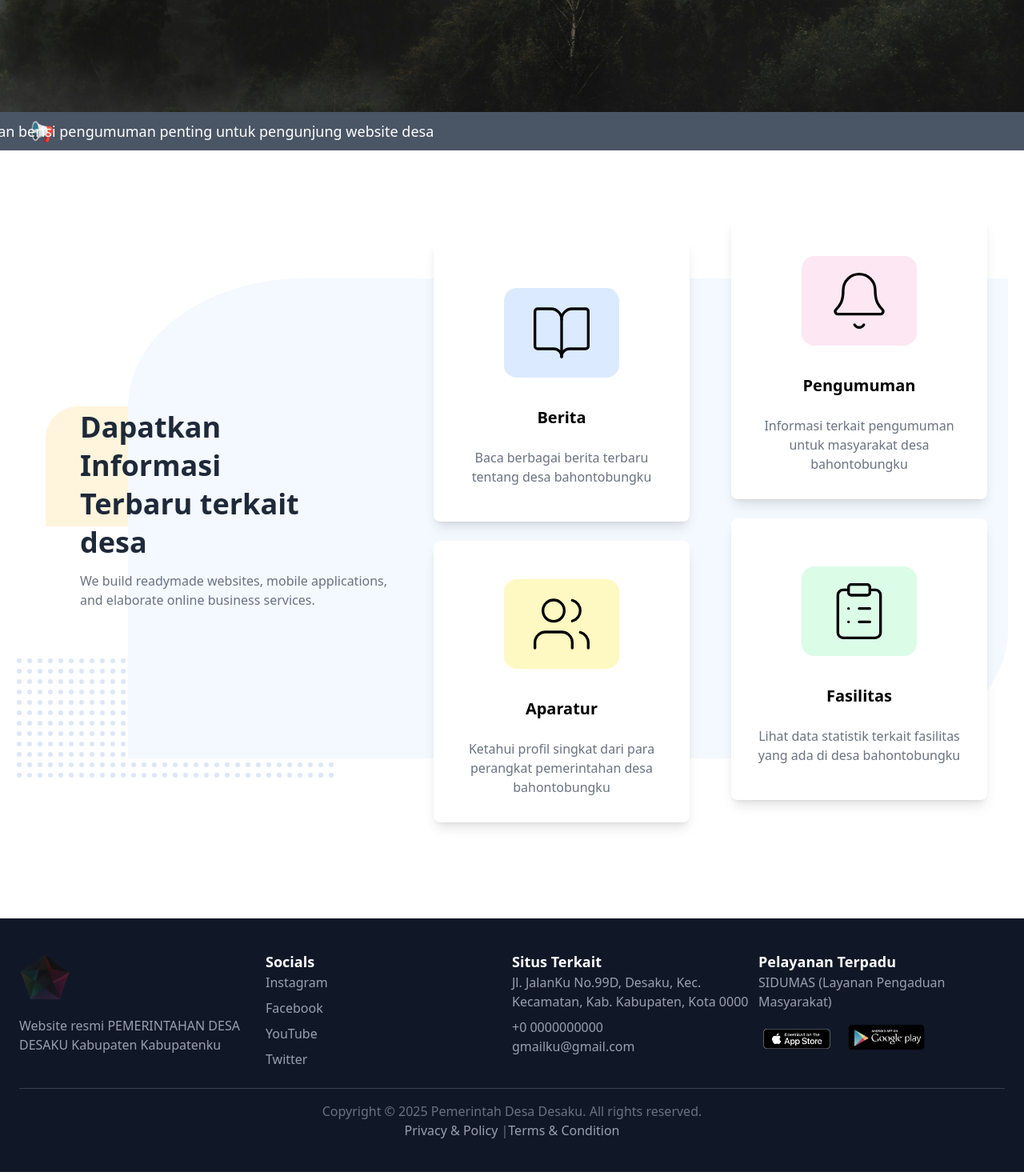
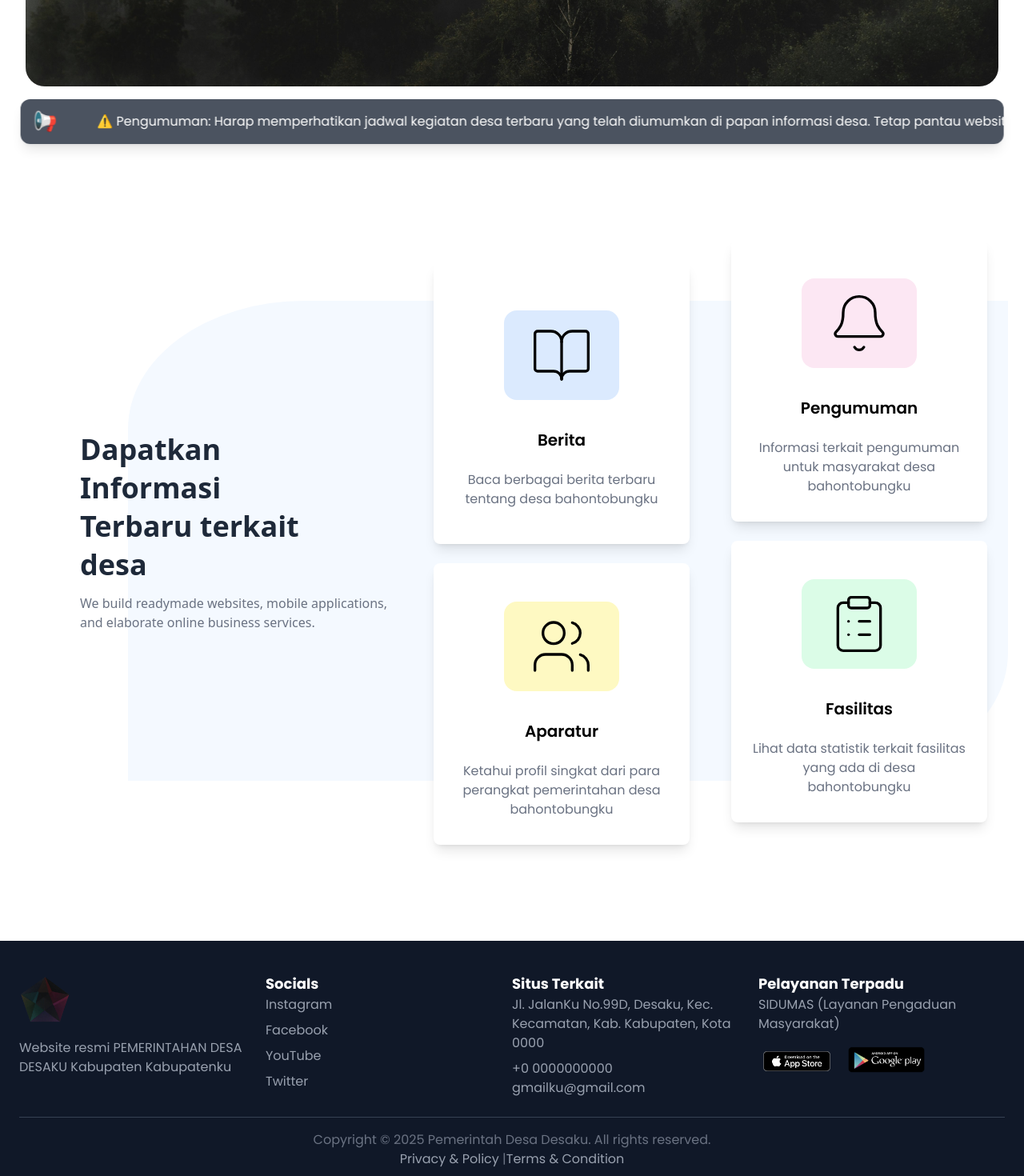
Before and after one commit to samss331/project-desa, a React (Vite) app in the folder frontend/: page / in a window 1280 px wide. Shown: the part 580-2050 px from the top of the page at 80% size. Built offline with nearby package versions, Linux system fonts and the light colour scheme.

Commit message:
backup before merge

```diff
--- a/frontend/src/components/CardTemlpate1.jsx
+++ b/frontend/src/components/CardTemlpate1.jsx
@@ -2,7 +2,10 @@ import React from "react";
 
 export default function CardTemlpate1({ children }) {
   return (
-    <div className="shadow-lg p-6 bg-white rounded-lg w-[20rem] h-[22rem] flex justify-center items-center text-center">
+    <div
+      className="shadow-lg p-6 bg-white rounded-lg w-[20rem] h-[22rem] flex justify-center items-center text-center"
+      style={{ fontFamily: "poppins" }}
+    >
       {children}
     </div>
   );
--- a/frontend/src/components/CarouselProfil.jsx
+++ b/frontend/src/components/CarouselProfil.jsx
@@ -68,6 +68,7 @@ export default function CarouselAparatur() {
   return (
     <div
       className="relative md:w-full md:max-w-7xl mx-4 md:mx-auto overflow-hidden pt-28"
+      style={{ fontFamily: "poppins" }}
       onMouseEnter={() => setIsHovered(true)}
       onMouseLeave={() => setIsHovered(false)}
     >
@@ -99,7 +100,8 @@ export default function CarouselAparatur() {
           {aparatur.map((_, i) => (
             <div
               key={i}
-              className={`w-3 h-3 rounded-full transition-all duration-300 ${i === index ? "bg-white scale-110" : "bg-gray-400"
+              className={`w-3 h-3 rounded-full transition-all duration-300 ${
+                i === index ? "bg-white scale-110" : "bg-gray-400"
               }`}
             />
           ))}
--- a/frontend/src/components/CarouselVisiMisi.jsx
+++ b/frontend/src/components/CarouselVisiMisi.jsx
@@ -19,14 +19,22 @@ const CarouselVisiMisi = () => {
   };
 
   const prevSlide = () => {
-    setCurrentIndex((prevIndex) => (prevIndex - 1 + slides.length) % slides.length);
+    setCurrentIndex(
+      (prevIndex) => (prevIndex - 1 + slides.length) % slides.length
+    );
   };
 
   return (
-    <section className="container mx-auto px-6 mt-20 flex justify-center text-center z-20">
+    <section
+      className="container mx-auto px-6 mt-20 flex justify-center text-center z-20"
+      style={{ fontFamily: "poppins" }}
+    >
       <div>
         <h2 className="text-3xl font-bold">Visi Dan Misi</h2>
-        <p>Visi misi desa yang menjadi pedoman masyarakat dan pemerintah dalam tujuan memajukan desa Bahontobungku</p>
+        <p>
+          Visi misi desa yang menjadi pedoman masyarakat dan pemerintah dalam
+          tujuan memajukan desa Bahontobungku
+        </p>
         {/* Carousel Container */}
         <div className="relative w-full max-w-4xl mt-6 mx-auto">
           {/* Tombol Navigasi Kiri */}
@@ -38,15 +46,21 @@ const CarouselVisiMisi = () => {
           </button>
           {/* Konten Carousel */}
           <div className="bg-white rounded-lg shadow-lg p-10 px-4 border-t-4 border-green-500 text-center">
-            <h3 className="text-xl font-semibold">{slides[currentIndex].title}</h3>
-            <p className="text-lg font-bold mt-2">{slides[currentIndex].text}</p>
+            <h3 className="text-xl font-semibold">
+              {slides[currentIndex].title}
+            </h3>
+            <p className="text-lg font-bold mt-2">
+              {slides[currentIndex].text}
+            </p>
             <p className="text-gray-500 mt-28">Bahontobungku</p>
             {/* Navigasi Titik */}
             <div className="flex justify-center mt-4 space-x-2">
               {slides.map((_, index) => (
                 <span
                   key={index}
-                  className={`w-3 h-3 rounded-full ${index === currentIndex ? 'bg-green-500' : 'bg-gray-300'}`}
+                  className={`w-3 h-3 rounded-full ${
+                    index === currentIndex ? "bg-green-500" : "bg-gray-300"
+                  }`}
                 ></span>
               ))}
             </div>
--- a/frontend/src/components/Footer.jsx
+++ b/frontend/src/components/Footer.jsx
@@ -5,63 +5,91 @@ import Mobile from "../assets/mobile.png";
 
 const Footer = () => {
   return (
-    <footer className="bg-gray-900 text-white py-10 mt-10 md:mt-28">
+    <footer
+      className="bg-gray-900 text-white py-10 mt-10 md:mt-28"
+      style={{ fontFamily: "poppins" }}
+    >
       <div className="container mx-auto px-6">
         <div className="flex flex-wrap justify-between">
-
           <div className="w-full md:w-1/4 flex flex-col items-center md:items-start mb-6 md:mb-0">
             <img src={logo} alt="Logo" className="w-16 mb-4" />
             <p className="text-gray-400 text-center md:text-left">
               Website resmi PEMERINTAHAN DESA DESAKU Kabupaten Kabupatenku
             </p>
             <div className="flex mt-4 space-x-4">
-              <a href="#"><i className="fab fa-facebook-f"></i></a>
-              <a href="#"><i className="fab fa-twitter"></i></a>
-              <a href="#"><i className="fab fa-instagram"></i></a>
-              <a href="#"><i className="fab fa-youtube"></i></a>
+              <a href="#">
+                <i className="fab fa-facebook-f"></i>
+              </a>
+              <a href="#">
+                <i className="fab fa-twitter"></i>
+              </a>
+              <a href="#">
+                <i className="fab fa-instagram"></i>
+              </a>
+              <a href="#">
+                <i className="fab fa-youtube"></i>
+              </a>
             </div>
           </div>
-
 
           <div className="w-full md:w-1/4 text-center md:text-left mb-6 md:mb-0">
             <h4 className="text-lg font-bold">Socials</h4>
             <ul className="text-gray-400 space-y-2">
-              <li><a href="#">Instagram</a></li>
-              <li><a href="#">Facebook</a></li>
-              <li><a href="#">YouTube</a></li>
-              <li><a href="#">Twitter</a></li>
+              <li>
+                <a href="#">Instagram</a>
+              </li>
+              <li>
+                <a href="#">Facebook</a>
+              </li>
+              <li>
+                <a href="#">YouTube</a>
+              </li>
+              <li>
+                <a href="#">Twitter</a>
+              </li>
             </ul>
           </div>
-
 
           <div className="w-full md:w-1/4 text-center md:text-left mb-6 md:mb-0">
             <h4 className="text-lg font-bold">Situs Terkait</h4>
             <p className="text-gray-400">
-              Jl. JalanKu No.99D, Desaku, Kec. Kecamatan, Kab. Kabupaten, Kota 0000
+              Jl. JalanKu No.99D, Desaku, Kec. Kecamatan, Kab. Kabupaten, Kota
+              0000
             </p>
             <p className="text-gray-400 mt-2">+0 0000000000</p>
             <p className="text-gray-400">gmailku@gmail.com</p>
           </div>
 
-
           <div className="w-full md:w-1/4 text-center md:text-left">
             <h4 className="text-lg font-bold">Pelayanan Terpadu</h4>
-            <p className="text-gray-400">SIDUMAS (Layanan Pengaduan Masyarakat)</p>
+            <p className="text-gray-400">
+              SIDUMAS (Layanan Pengaduan Masyarakat)
+            </p>
             <div className="flex justify-center md:justify-start mt-4 space-x-4">
               <a href="#">
                 <img src={Ios} alt="Download on App Store" className="w-24" />
               </a>
               <a href="#">
-                <img src={Mobile} alt="Get it on Google Play" className="w-24" />
+                <img
+                  src={Mobile}
+                  alt="Get it on Google Play"
+                  className="w-24"
+                />
               </a>
             </div>
           </div>
         </div>
 
-     <div className="text-center text-gray-500 mt-6 border-t border-gray-700 pt-4">
-          Copyright &copy; 2025 Pemerintah Desa Desaku. All rights reserved.<br />
-          <a href="#" className="text-gray-400 hover:text-white">Privacy & Policy</a> |
-          <a href="#" className="text-gray-400 hover:text-white">Terms & Condition</a>
+        <div className="text-center text-gray-500 mt-6 border-t border-gray-700 pt-4">
+          Copyright &copy; 2025 Pemerintah Desa Desaku. All rights reserved.
+          <br />
+          <a href="#" className="text-gray-400 hover:text-white">
+            Privacy & Policy
+          </a>{" "}
+          |
+          <a href="#" className="text-gray-400 hover:text-white">
+            Terms & Condition
+          </a>
         </div>
       </div>
     </footer>
--- a/frontend/src/components/Infografis/Fasilitas.jsx
+++ b/frontend/src/components/Infografis/Fasilitas.jsx
@@ -40,7 +40,7 @@ export default function Fasilitas() {
   };
 
   return (
-    <section className="space-y-8">
+    <section className="space-y-8" style={{ fontFamily: "poppins" }}>
       {/* PIE CHART */}
       <div className="bg-white shadow-lg rounded-3xl p-5 border border-gray-300">
         <h3 className="font-bold text-xl text black mb-4">
--- a/frontend/src/components/Infografis/Penduduk.jsx
+++ b/frontend/src/components/Infografis/Penduduk.jsx
@@ -111,7 +111,6 @@ export default function Penduduk() {
                   transition-all
                   duration-300
                   ease-in-out
-                  border
                   border-2
                   border-black
                   hover:shadow-[5px_5px_0px_black]
--- a/frontend/src/components/Navbar.jsx
+++ b/frontend/src/components/Navbar.jsx
@@ -35,6 +35,7 @@ function Navbar() {
       className={`w-full fixed top-0 z-50 transition-all duration-300 backdrop-blur-md ${
         scrolled ? "bg-white/80 shadow-md" : "bg-white/40"
       }`}
+      style={{ fontFamily: "poppins" }}
     >
       <div className="container mx-auto px-4 md:px-6">
         <div className="flex items-center justify-between py-2 md:py-3">
--- a/frontend/src/components/Pengumuman.jsx
+++ b/frontend/src/components/Pengumuman.jsx
@@ -4,21 +4,28 @@ import { motion } from "framer-motion";
 
 export default function Pengumuman() {
   return (
-    <div className="bg-gray-600 text-white py-2 overflow-hidden flex items-center">
-      {/* Ikon 📢 */}
-      <div className="w-1/12 flex justify-center items-center">
+    <div
+      className="absolute left-1/2 transform -translate-x-1/2 bottom-0 translate-y-1/2 z-30
+                 bg-gray-800/80 backdrop-blur-md text-white py-3 px-4 rounded-xl shadow-lg
+                 w-[96%] md:max-w-9xl flex items-center gap-3 overflow-hidden"
+      style={{ fontFamily: "Poppins" }}
+    >
+      {/* Icon 📢 */}
+      <div className="flex-shrink-0">
         <span className="text-2xl">📢</span>
       </div>
 
       {/* Teks Berjalan */}
       <motion.div
-        className="w-11/12 whitespace-nowrap"
-        initial={{ x: "100%" }} // Mulai dari luar layar (kanan)
-        animate={{ x: "-100%" }} // Bergerak sampai keluar layar (kiri)
-        transition={{ duration: 10, repeat: Infinity, ease: "linear" }} // Animasi berjalan terus
+        className="whitespace-nowrap"
+        initial={{ x: "100%" }}
+        animate={{ x: "-100%" }}
+        transition={{ duration: 12, repeat: Infinity, ease: "linear" }}
       >
-        <p className="text-lg">
-          teks berjalan berisi pengumuman penting untuk pengunjung website desa
+        <p className="text-sm md:text-base">
+          ⚠️ Pengumuman: Harap memperhatikan jadwal kegiatan desa terbaru yang
+          telah diumumkan di papan informasi desa. Tetap pantau website ini
+          untuk update penting lainnya.
         </p>
       </motion.div>
     </div>
--- a/frontend/src/pages/Home.jsx
+++ b/frontend/src/pages/Home.jsx
@@ -10,8 +10,12 @@ export default function Home() {
   return (
     <div>
       <Navbar />
+      <div className="relative">
+        {" "}
+        {/* Hero dibungkus relative agar pengumuman bisa absolute */}
         <HeroSection />
-      <Pengumuman />
+        <Pengumuman /> {/* Ditempel tepat di batas Hero */}
+      </div>
       <InfoSection />
       <Footer />
     </div>
@@ -21,22 +25,21 @@ export default function Home() {
 const HeroSection = () => {
   return (
     <section
-      className="relative bg-cover bg-center h-[30rem] md:h-[45rem]"
+      className="py-8 px-4 md:px-8 pt-24 pb-11"
+      style={{ fontFamily: "Poppins" }}
+    >
+      <div
+        className="relative w-full max-w-9xl h-[40rem] md:h-[37rem] bg-cover bg-center rounded-3xl overflow-hidden mx-auto"
         style={{ backgroundImage: `url(${Bg})` }}
       >
-      <div className="absolute inset-0 bg-black/50 md:bg-black/30 flex flex-col justify-center items-center text-white text-center">
-        <h2
-          className="text-[2rem] md:text-[5rem] font-bold"
-          style={{ fontFamily: "Poppins" }}
-        >
+        <div className="absolute inset-0 bg-black/50 md:bg-black/30 flex flex-col justify-center items-center text-white text-center px-4">
+          <h2 className="text-[2rem] md:text-[5rem] font-bold">
             WEBSITE RESMI
           </h2>
-        <p
-          className="text-[1rem] md:text-[3rem] font-bold"
-          style={{ fontFamily: "Poppins" }}
-        >
+          <p className="text-[1rem] md:text-[3rem] font-bold">
             DESA BAHONTOBUNGKU
           </p>
+        </div>
       </div>
     </section>
   );
@@ -44,8 +47,11 @@ const HeroSection = () => {
 
 const InfoSection = () => {
   return (
-    <div className="relative bg-white pt-4 md:pt-12 px-5">
+    <div className="relative bg-white pt-20 md:pt-28 px-5">
+      {" "}
+      {/* Ditambah padding atas agar tidak tabrakan */}
       <div className="block md:flex w-full h-full md:h-[50rem] mx-auto text-center relative">
+        {/* SVG Decoration */}
         <svg
           width="1100"
           height="600"
@@ -59,40 +65,7 @@ const InfoSection = () => {
             fill="#F4F9FF"
           />
         </svg>
-        <svg
-          width="210"
-          height="150"
-          viewBox="0 0 200 150"
-          xmlns="http://www.w3.org/2000/svg"
-          className="hidden absolute inset-0 top-[17rem] left-8 z-0 md:flex"
-        >
-          <path
-            d="M0,40 A40,40 0 0,1 40,0 H200 V110 A40,40 0 0,1 160,150 H0 Z"
-            fill="#FFF5DC"
-          />
-        </svg>
-        <svg
-          width="400"
-          height="150"
-          preserveAspectRatio="none"
-          xmlns="http://www.w3.org/2000/svg"
-          className="hidden absolute inset-x-0 bottom-16 z-0 md:flex"
-        >
-          <defs>
-            <pattern
-              id="dotPattern"
-              x="0"
-              y="0"
-              width="13"
-              height="13"
-              patternUnits="userSpaceOnUse"
-            >
-              <circle cx="4" cy="4" r="3" fill="#DDE7F8" />
-            </pattern>
-          </defs>
-          <rect width="100%" height="100%" fill="url(#dotPattern)" />
-        </svg>
-
+        {/* Cards */}
         <div className="flex flex-col w-full md:w-2/5 h-full justify-center md:pl-20 relative z-10 px-6">
           <h2 className="w-full md:w-3/4 text-3xl md:text-4xl font-bold text-gray-800 leading-12 text-left">
             Dapatkan Informasi Terbaru terkait desa
--- a/frontend/src/pages/Login.jsx
+++ b/frontend/src/pages/Login.jsx
@@ -12,12 +12,17 @@ const Login = () => {
   };
 
   return (
-    <div className="flex items-center justify-center h-screen bg-gray-100">
+    <div
+      className="flex items-center justify-center h-screen bg-gray-100"
+      style={{ fontFamily: "poppins" }}
+    >
       <div className="bg-white p-8 rounded-lg shadow-md w-96">
         <h2 className="text-2xl font-semibold text-center">Log in</h2>
         <form onSubmit={handleLogin}>
           <div className="mb-4">
-            <label className="block text-gray-700 text-sm font-medium">Email address</label>
+            <label className="block text-gray-700 text-sm font-medium">
+              Email address
+            </label>
             <input
               type="email"
               className="w-full mt-1 px-3 py-2 border rounded-lg focus:outline-none focus:ring-2 focus:ring-blue-500"
@@ -27,7 +32,9 @@ const Login = () => {
             />
           </div>
           <div className="mb-4 relative">
-            <label className="block text-gray-700 text-sm font-medium">Password</label>
+            <label className="block text-gray-700 text-sm font-medium">
+              Password
+            </label>
             <input
               type={showPassword ? "text" : "password"}
               className="w-full mt-1 px-3 py-2 border rounded-lg focus:outline-none focus:ring-2 focus:ring-blue-500"
@@ -43,7 +50,9 @@ const Login = () => {
             </span>
           </div>
           <div className="text-right text-sm mb-4">
-            <a href="/ResetPassword" className="text-blue-600 font-medium">Forgot password?</a>
+            <a href="/ResetPassword" className="text-blue-600 font-medium">
+              Forgot password?
+            </a>
           </div>
           <button
             type="submit"
--- a/frontend/src/pages/ProfilDesa.jsx
+++ b/frontend/src/pages/ProfilDesa.jsx
@@ -8,9 +8,9 @@ import Footer from "../components/Footer";
 import CarouselVisiMisi from "../components/ProfilDesa/CarouselVisiMisi";
 import CarouselAparatur from "../components/ProfilDesa/CarouselProfil";
 import Bg from "../assets/Background.jpg";
-import Kantor from "../assets/kantor.png";
+import placeholder from "../assets/ph.jpg";
 
-const images = [Bg, Kantor]; // Ganti dengan path gambar yang sesuai
+const images = [Bg, placeholder]; // Ganti dengan path gambar yang sesuai
 
 export default function ProfilDesa() {
   return (
@@ -39,7 +39,7 @@ export default function ProfilDesa() {
     }, []);
 
     return (
-      <section className="relative h-[30rem] md:h-[45rem] overflow-hidden">
+      <section className="relative h-[30rem] md:h-[49rem] overflow-hidden">
         {/* Slideshow Background */}
         <AnimatePresence>
           <motion.div
@@ -54,7 +54,10 @@ export default function ProfilDesa() {
         </AnimatePresence>
 
         {/* Overlay */}
-        <div className="absolute inset-0 bg-black/70 md:bg-black/30 flex flex-col justify-center text-white h-full text-xl">
+        <div
+          className="absolute inset-0 bg-black/70 md:bg-black/30 flex flex-col justify-center text-white h-full text-xl"
+          style={{ fontFamily: "poppins" }}
+        >
           <div className="flex flex-col justify-center md:block md:w-1/2 mx-8 md:mx-[6rem] h-full md:mt-[10rem] space-y-2 md:space-y-10">
             <h1 className="text-[2rem] md:text-[5rem] font-bold leading-none">
               Informasi Wilayah
@@ -66,7 +69,10 @@ export default function ProfilDesa() {
               Selatan : -2,649603”.
             </p>
             <div>
-              <a className="bg-[#16BE27] text-lg md:text-2xl rounded-lg p-1 md:p-3 text-black font-bold cursor-pointer md:w-fit">
+              <a
+                className="bg-[#16BE27] text-lg md:text-2xl rounded-lg p-1 md:p-3 font-bold cursor-pointer md:w-fit text-gray-700"
+                style={{ fontFamily: "poppins" }}
+              >
                 Baca Selengkapnya
               </a>
             </div>
```
Also changed, not shown: frontend/src/components/Infografis/APBDes.jsx (+174 -32 lines), frontend/src/assets/ph.jpg (added). Lines whose indentation alone changed are shown as unchanged.
